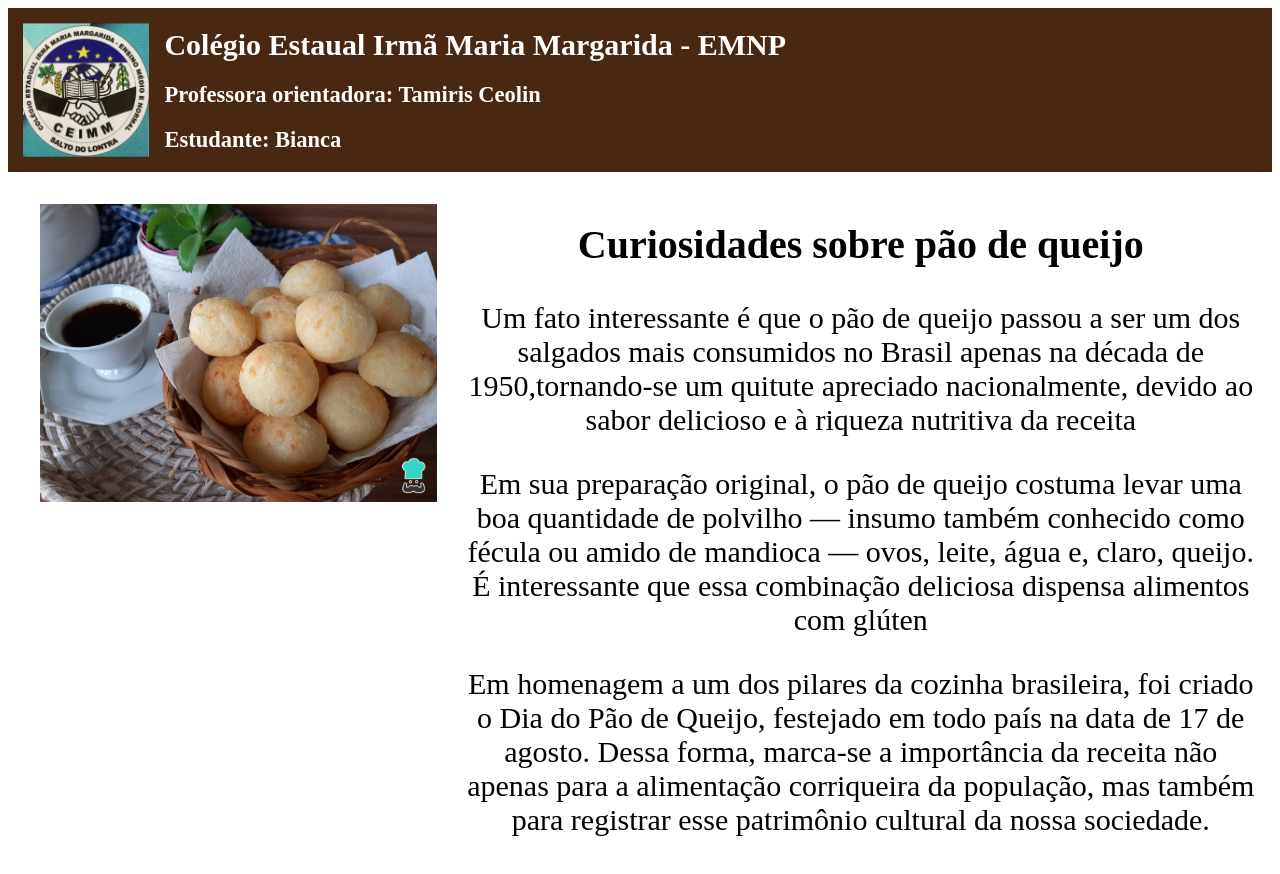
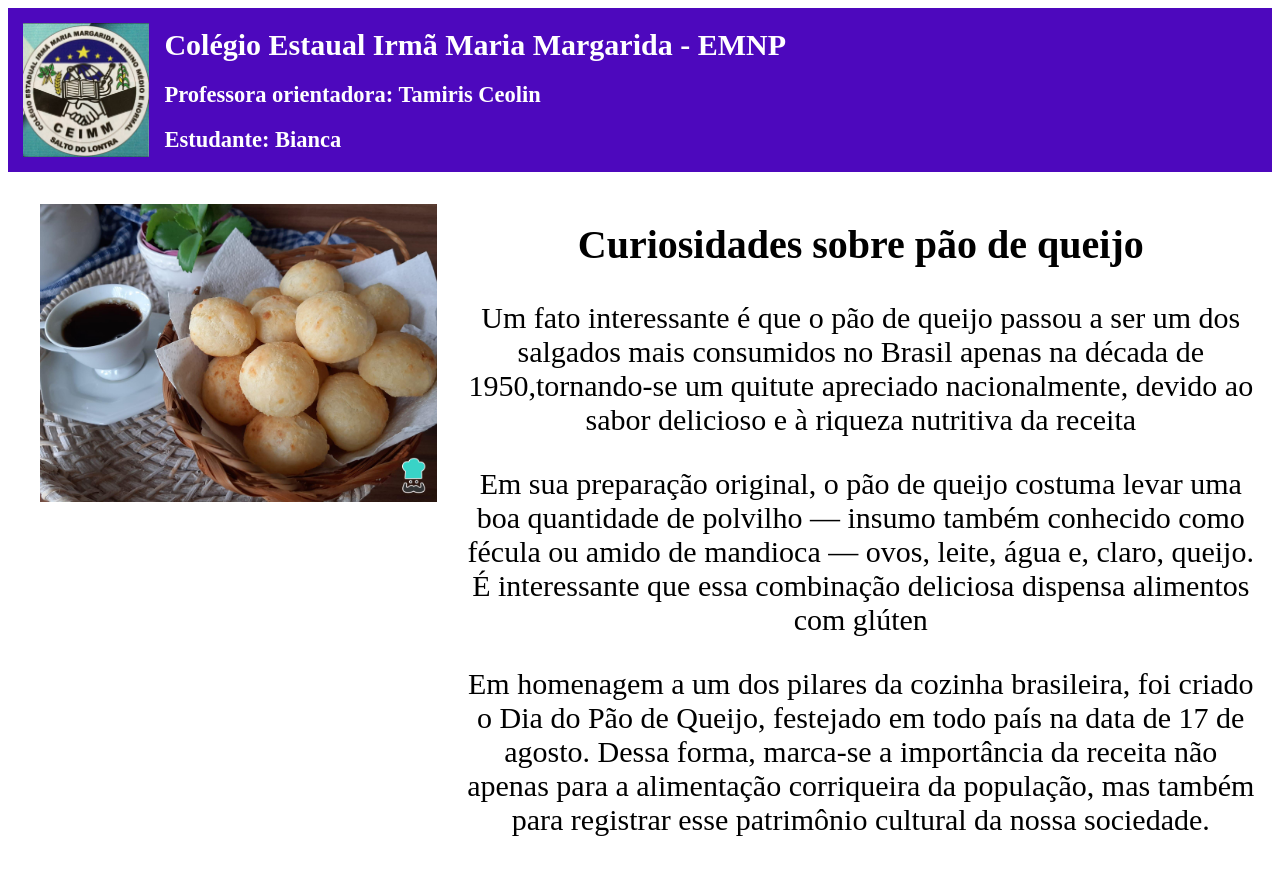
Before and after one commit to MILANIBIANCA/Av2-Bianca, a plain HTML site: page index.html in a window 1280 px wide. Drawn offline with Linux system fonts and the light colour scheme.

Commit message:
Add files via upload

```diff
--- a/style.css
+++ b/style.css
@@ -1,6 +1,6 @@
 
 :root{
-    --cor-de-fundo: #482813;
+    --cor-de-fundo: #4d08bd;
     --branco-principal: #FFFFFF;
     --fundo-degrade: #133c48,#B58D73;
 }
```
